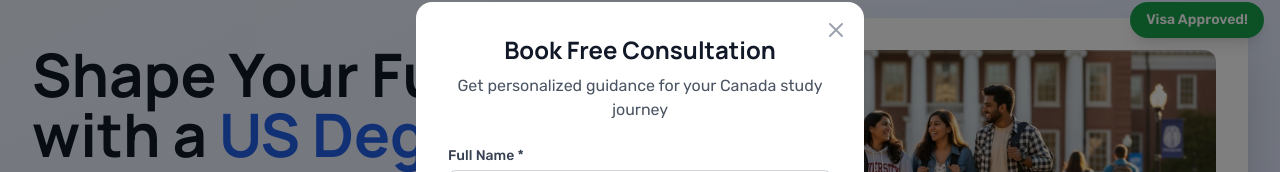
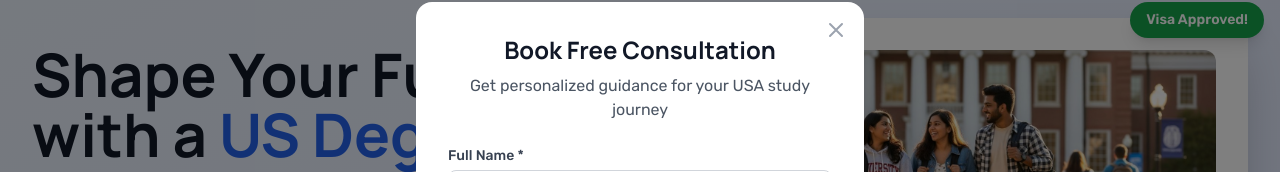
Before and after one commit to kananghacc/landing, a React (Vite) app: page / in a window 1280 px wide. Both pictures are taken after a click on the button "Book Free Consultation". Shown: the part 127-299 px from the top of the page. Built offline with nearby package versions, Linux system fonts and the light colour scheme; a web font is replaced by a local one.

Commit message:
Update consultation form text from Canada to USA study journey

```diff
--- a/src/components/ConsultationForm.tsx
+++ b/src/components/ConsultationForm.tsx
@@ -37,7 +37,7 @@ const ConsultationForm: React.FC<ConsultationFormProps> = ({
 
         <div className="text-center mb-6">
           <h3 className="text-2xl font-bold text-gray-900 mb-2 font-heading">Book Free Consultation</h3>
-          <p className="text-gray-600 font-body">Get personalized guidance for your Canada study journey</p>
+          <p className="text-gray-600 font-body">Get personalized guidance for your USA study journey</p>
         </div>
 
         <form onSubmit={onSubmit} className="space-y-4">
```
Also changed, not shown: 2 other files (tests, documents, lock files or other folders).
